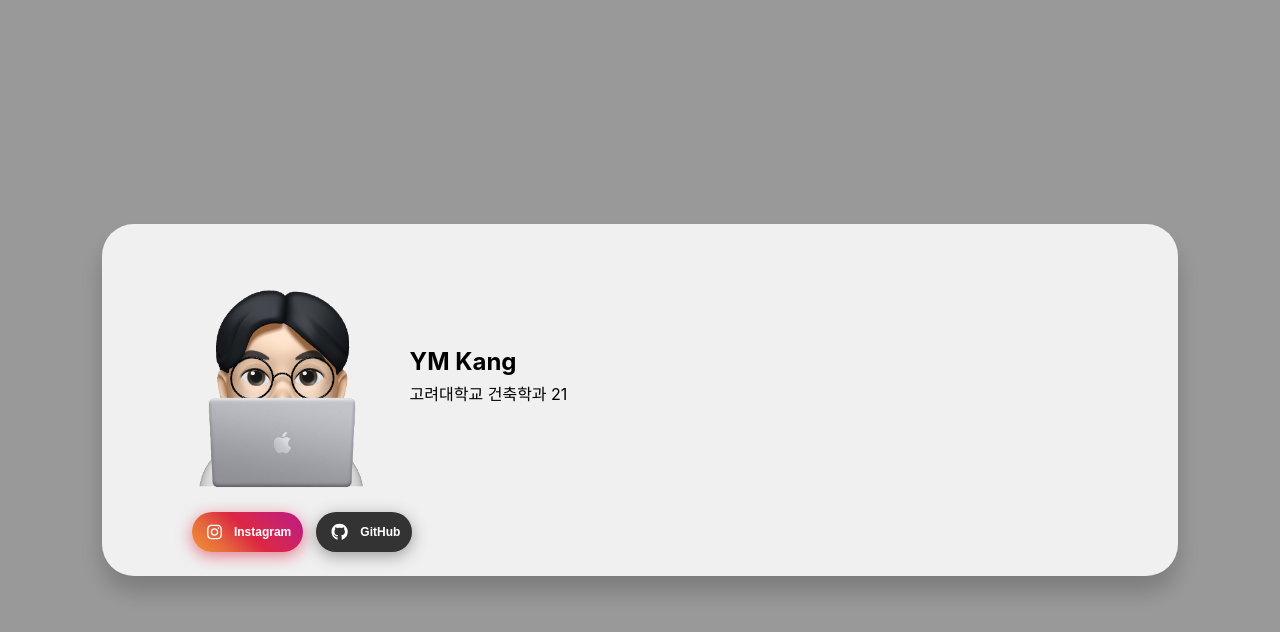
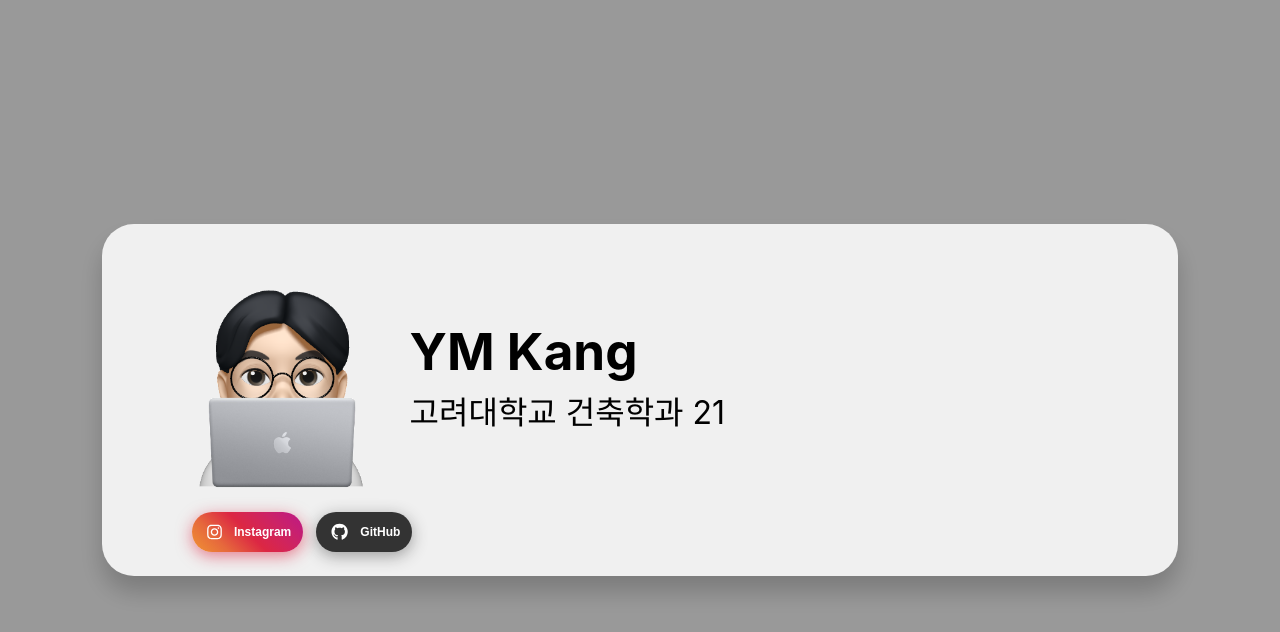
Before and after one commit to mintway0341/subway-game, a React (Create React App) app: page /wrong in a window 1280 px wide. Both pictures are taken after a click on the element "개발자에게 관심 주기". Shown: the top 632 px of the page. Built offline with nearby package versions, Linux system fonts and the light colour scheme.

Commit message:
edit change

```diff
--- a/src/components/developerPage/developerPage.component.jsx
+++ b/src/components/developerPage/developerPage.component.jsx
@@ -16,8 +16,18 @@ const DeveloperPage = ({ setClicked }) => {
             alt="Yoomin Kang's Memoji"
           />
           <div className="developer1-text-container">
-            <h2 style={{ marginTop: "0px", marginBottom: "5px" }}>YM Kang</h2>
-            <p style={{ marginTop: "0px", marginBottom: "0px" }}>
+            <h2
+              style={{ marginTop: "0px", marginBottom: "5px", fontSize: "4vw" }}
+            >
+              YM Kang
+            </h2>
+            <p
+              style={{
+                marginTop: "0px",
+                marginBottom: "0px",
+                fontSize: "2.5vw",
+              }}
+            >
               고려대학교 건축학과 21
             </p>
           </div>
--- a/src/routes/Wrong.js
+++ b/src/routes/Wrong.js
@@ -146,7 +146,7 @@ const TicketCenter = styled.div`
   align-items: center;
 `;
 const TicketCenterText = styled.p`
-  font-size: 30px;
+  font-size: 5vw;
 `;
 const TicketRight = styled.div`
   width: 37.5vw;
@@ -157,7 +157,7 @@ const TicketRight = styled.div`
   align-items: center;
 `;
 const StationText = styled.p`
-  font-size: 25px;
+  font-size: 5vw;
   font-weight: 700;
 `;
 export default Wrong;
```
